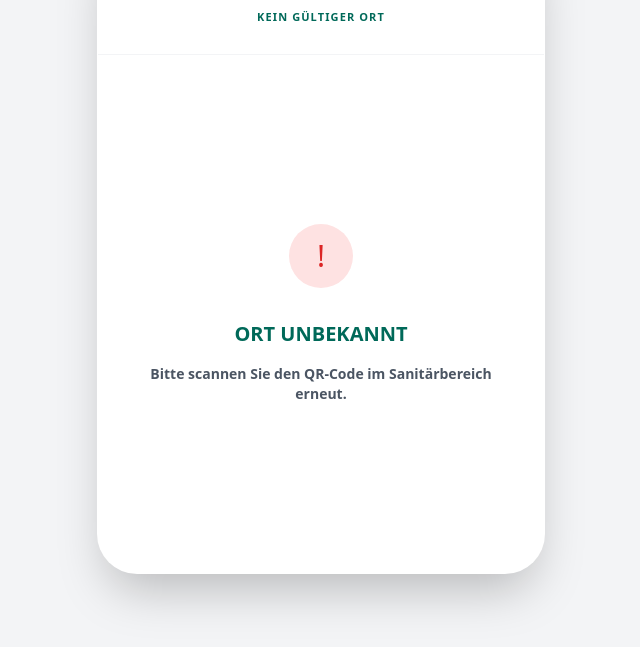
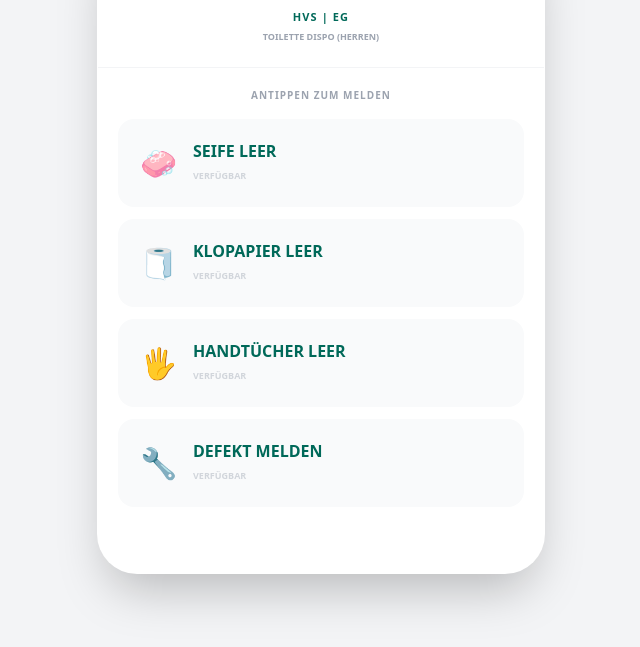
Before and after one commit to lukasmrohs14/Sanitaer-Melder, a plain HTML site: page index.html in a window 1280 px wide. Shown: the part 151-798 px from the top of the page, without its empty margins (319-959 px from the left). Drawn offline with nearby package versions, Linux system fonts and the light colour scheme; no server answers.

Commit message:
Update index.html

```diff
--- a/index.html
+++ b/index.html
@@ -68,11 +68,12 @@
             </div>
         </div>
 
-        <!-- Fehler: QR-Code ohne gültigen Ort -->
-        <div id="error-ui" class="hidden p-10 text-center fade-in space-y-4 flex-grow flex flex-col justify-center">
-            <div class="mx-auto flex items-center justify-center w-16 h-16 bg-red-100 rounded-full mb-4 text-red-600 text-3xl">!</div>
-            <h2 class="font-black text-xl text-firma-green uppercase">Ort unbekannt</h2>
-            <p class="text-gray-600 font-bold text-sm">Bitte scannen Sie den QR-Code im Sanitärbereich erneut.</p>
+        <!-- Scan-Hinweis: erscheint kurz beim Aufrufen der Seite -->
+        <div id="scan-ui" class="hidden p-10 text-center fade-in space-y-4 flex-grow flex flex-col justify-center">
+            <div class="mx-auto flex items-center justify-center w-16 h-16 bg-green-100 rounded-full mb-4 text-green-600 text-3xl">✓</div>
+            <h2 id="scan-title" class="font-black text-xl text-firma-green uppercase">Code gescannt</h2>
+            <p id="scan-text" class="text-gray-600 font-bold text-sm"></p>
+            <div class="flex justify-center pt-2"><div class="loader"></div></div>
         </div>
 
         <!-- Success UI (unverändert) -->
@@ -128,7 +129,11 @@
             return null;
         }
 
-        const ort = findeOrt(new URLSearchParams(window.location.search).get('ort') || '');
+        // Wird verwendet, wenn die Seite ohne ?ort=... aufgerufen wird
+        const STANDARD_ORT = 'hvs-eg-toilette-dispo-herren';
+        const SCAN_PAUSE_MS = 1500;
+
+        const ort = findeOrt(new URLSearchParams(window.location.search).get('ort') || '') || findeOrt(STANDARD_ORT);
         let sendetGerade = false;
 
         // Gleiches Format wie bisher in der Spalte "etage", damit Admin und Auswertung weiter passen
@@ -137,13 +142,21 @@
         function init() {
             if (!ort) {
                 document.getElementById('current-location-label').innerText = 'Kein gültiger Ort';
-                document.getElementById('error-ui').classList.remove('hidden');
                 return;
             }
             document.getElementById('current-location-label').innerText = `${ort.standort} | ${ort.etage}`;
             document.getElementById('current-area-label').innerText = `${ort.bereich} (${ort.wc})`;
-            document.getElementById('main-ui').classList.remove('hidden');
+
+            // Kurz "Code für HVS wurde gescannt" anzeigen, dann zur Auswahl
+            document.getElementById('scan-title').innerText = `Code für ${ort.standort} wurde gescannt`;
+            document.getElementById('scan-text').innerText = `${ort.etage} · ${ort.bereich} (${ort.wc})`;
+            document.getElementById('scan-ui').classList.remove('hidden');
             checkStatus();
+
+            setTimeout(() => {
+                document.getElementById('scan-ui').classList.add('hidden');
+                document.getElementById('main-ui').classList.remove('hidden');
+            }, SCAN_PAUSE_MS);
         }
 
         async function checkStatus() {
```
